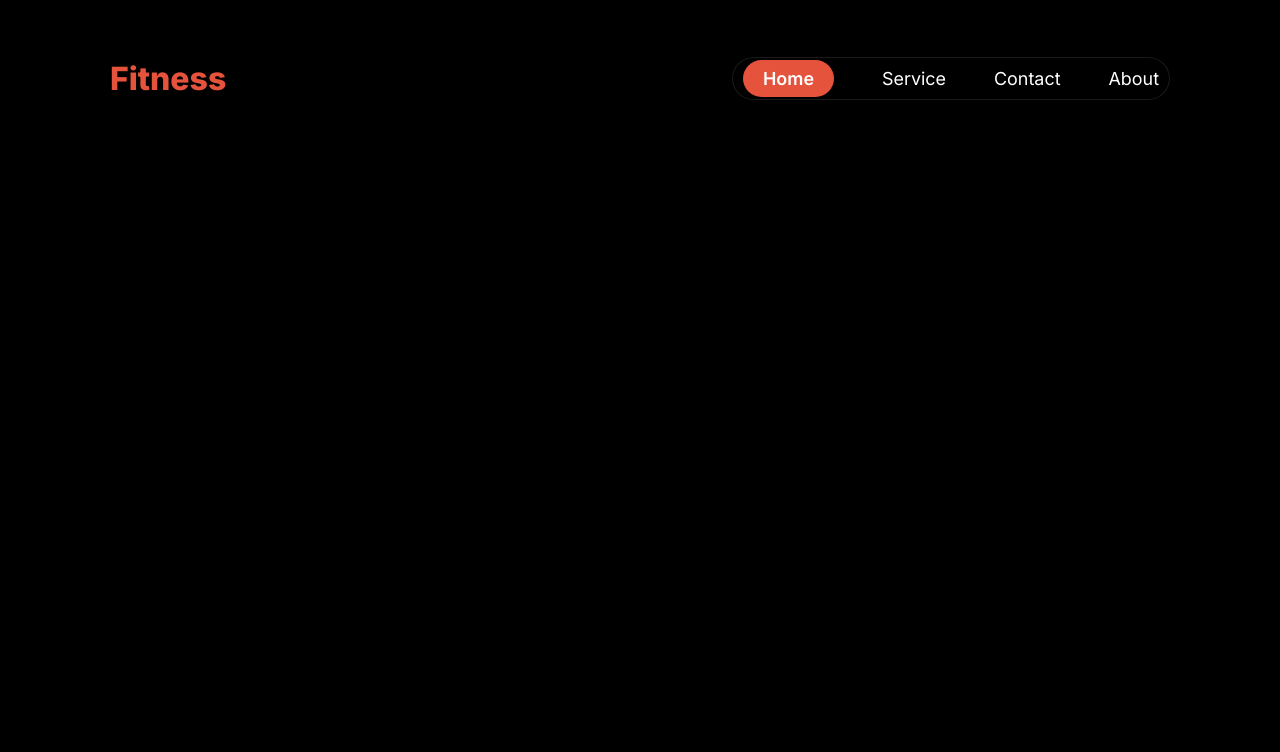
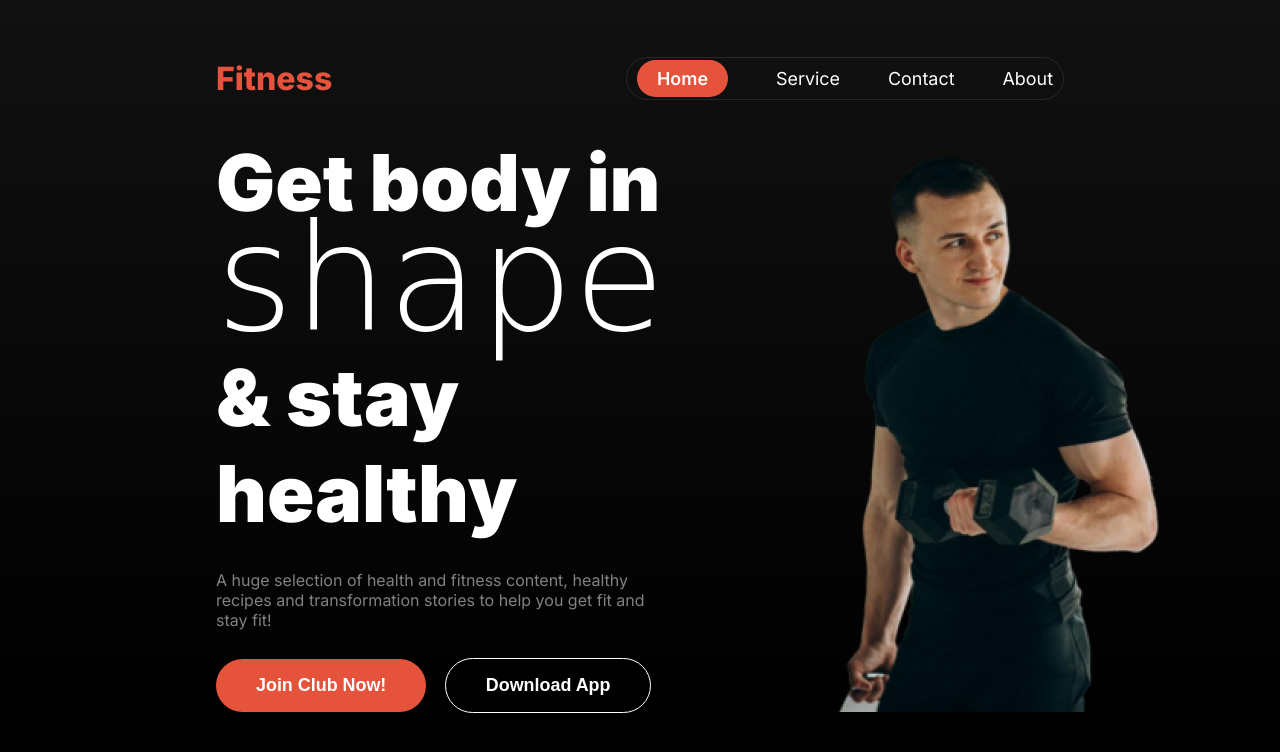
Before and after one commit to mdtayef001/Assignment-2, a plain HTML site: page index.html in a window 1280 px wide. Drawn offline with Linux system fonts and the light colour scheme; a web font is replaced by a local one.

Commit message:
add the hero-sectin

```diff
--- a/index.html
+++ b/index.html
@@ -7,11 +7,11 @@
     <title>Document</title>
   </head>
   <body>
-    <div class="hero-container">
+    <div class="bg-color">
       <header>
-        <nva class="nav">
+        <nva class="nav flex max-width">
           <h1 class="logo">Fitness</h1>
-          <ul class="links">
+          <ul class="links flex">
             <li class="link">
               <a href="#home"><span>Home</span></a>
             </li>
@@ -21,6 +21,23 @@
           </ul>
         </nva>
       </header>
+
+      <div class="hero-container flex max-width">
+        <div class="hero-text-contaienr">
+          <h1 class="hero-title">
+            Get body in <span>shape</span> & stay healthy
+          </h1>
+          <p class="sub-title">
+            A huge selection of health and fitness content, healthy recipes and
+            transformation stories to help you get fit and stay fit!
+          </p>
+          <button class="btn">Join Club Now!</button>
+          <button class="btn-2">Download App</button>
+        </div>
+        <div class="hero-img-container">
+          <img src="/images/Images 2.png" alt="images" />
+        </div>
+      </div>
     </div>
   </body>
 </html>
--- a/style/style.css
+++ b/style/style.css
@@ -1,4 +1,5 @@
 @import url("https://fonts.googleapis.com/css2?family=Inter:ital,opsz,wght@0,14..32,100..900;1,14..32,100..900&display=swap");
+@import url("https://fonts.googleapis.com/css2?family=Grey+Qo&display=swap");
 :root {
   font-family: "Inter", sans-serif;
   --primary-color: rgb(230, 83, 60);
@@ -7,17 +8,51 @@
   --lg-xl: 3rem;
   --md-l: 1.12rem;
   --sm-s: 0.8rem;
+  background-color: black;
 }
 
 * {
   padding: 0;
   margin: 0;
-  background-color: black;
+  border: none;
+}
+/* shared */
+.flex {
+  display: flex;
+}
+.gird {
+  display: grid;
 }
 
-/* hero-section */
+.max-width {
+  max-width: calc(66.25%);
+}
 
-.hero-container {
+.btn {
+  font-size: var(--md-l);
+  font-weight: 600;
+  padding: 16px 40px;
+  border-radius: 42px;
+  background-color: var(--primary-color);
+  color: white;
+  margin-right: 14px;
+  cursor: pointer;
+}
+
+.btn-2 {
+  font-size: var(--md-l);
+  font-weight: 600;
+  padding: 16px 40px;
+  border: 1px solid white;
+  border-radius: 42px;
+  background-color: black;
+  color: white;
+  cursor: pointer;
+}
+
+/* background-color */
+
+.bg-color {
   background: linear-gradient(
     180deg,
     rgb(17, 17, 17),
@@ -28,12 +63,11 @@
 /* nav */
 
 .nav {
-  max-width: 1060px;
-  display: flex;
   align-items: center;
   justify-content: space-between;
   margin: 0 auto;
   padding-top: 57px;
+  padding-bottom: 32px;
 }
 
 .nav .logo {
@@ -43,7 +77,6 @@
 }
 
 .nav .links {
-  display: flex;
   gap: 48px;
   list-style: none;
   border: 1px solid rgba(255, 255, 255, 0.1);
@@ -63,3 +96,34 @@
   border-radius: 46px;
   padding: 8px 20px;
 }
+
+/*  hero */
+.hero-container {
+  margin: 0 auto;
+  align-items: center;
+  justify-content: space-between;
+  gap: 167px;
+}
+
+.hero-text-contaienr {
+  max-width: 520px;
+}
+
+.hero-title {
+  color: white;
+  font-size: var(--el-xxl);
+  font-weight: 900;
+  margin-bottom: 28px;
+  line-height: 6rem;
+}
+
+.hero-title span {
+  font-family: "Grey Qo", cursive;
+  font-size: 9.3rem;
+  font-weight: 300;
+}
+
+.sub-title {
+  color: var(--light-gry);
+  margin-bottom: 28px;
+}
```
